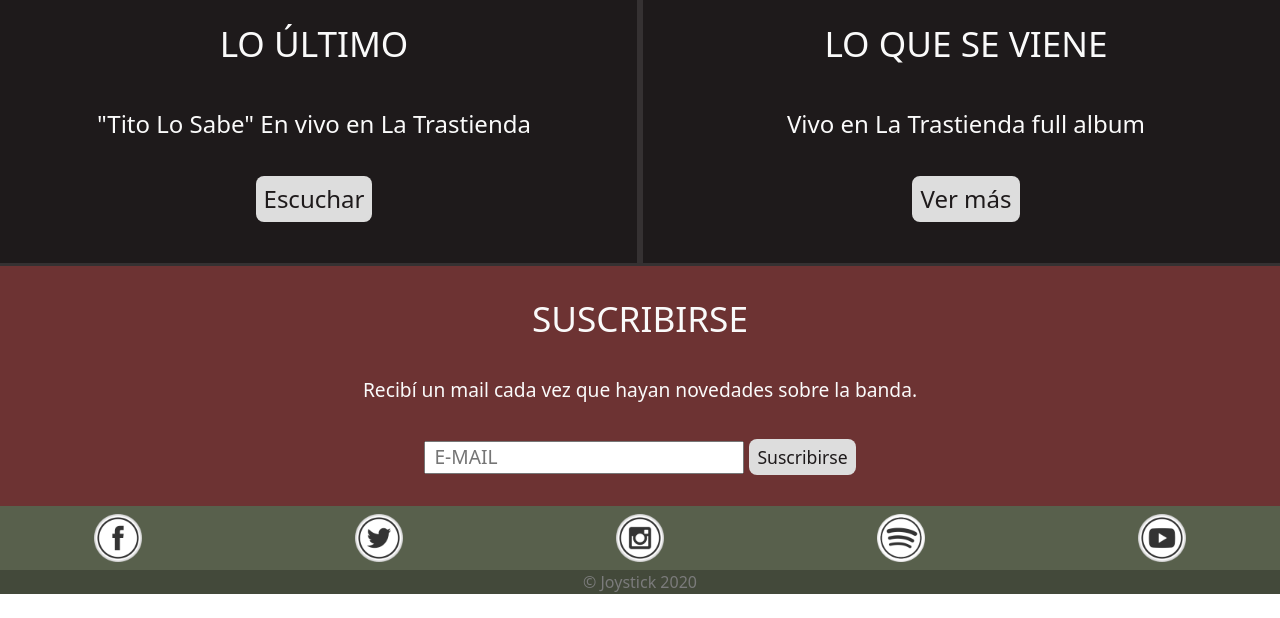
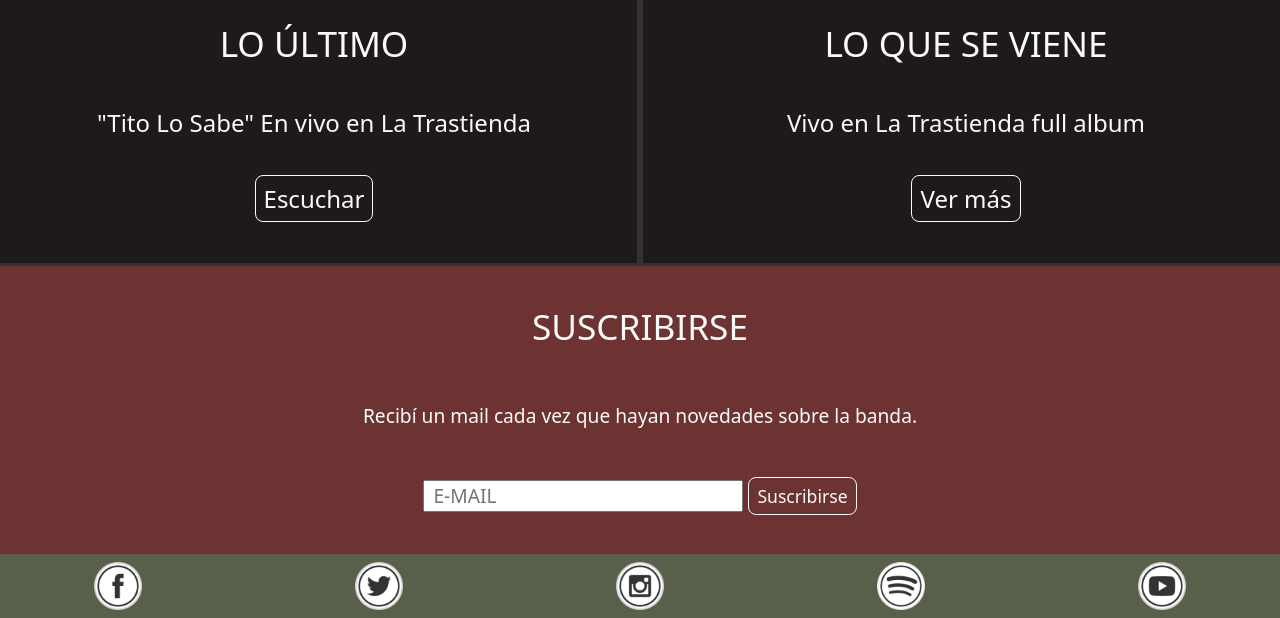
Before and after one commit to SebastianRamos02/Joystick, a website: page index.html in a window 1280 px wide. Shown: the part 822-1440 px from the top of the page. Before the commit the page ends 1416 px from the top, so only its background shows below. Drawn offline with nearby package versions, Linux system fonts and the light colour scheme.

Commit message:
cambio estetico botones, pagina contacto, y dropdown-menu

```diff
--- a/index.html
+++ b/index.html
@@ -125,7 +125,7 @@
                     <h2>SUSCRIBIRSE</h2>
                     <p>Recibí un mail cada vez que hayan novedades sobre la banda.</p>
                     <form method="POST" action="">
-                        <div class="formSuscribirse buttonIn">
+                        <div class="formSuscribirse">
                             <input type="email" name="email" id="name" required placeholder="E-MAIL">
                             <button type="submit">Suscribirse</button>
                         </div>
@@ -187,9 +187,6 @@
                     </li>
                 </ul>
             </div>
-            <div class="row copyright">
-                <p>© Joystick 2020</p>
-            </div>
         </div>
     </footer>
 
--- a/scss/sub/_componentes.scss
+++ b/scss/sub/_componentes.scss
@@ -33,9 +33,10 @@
             }
         }
         .dropdown-menu {
-            background-color: nth($colores, 1);
+            background-color: nth($colores, 2);
             width: 10%;
             .dropdown-item {
+                color: nth($colores, 1);
                 &:active {
                     background-color: nth($colores, 3);
                     color: nth($colores, 1)
@@ -71,11 +72,6 @@
         width: 2.5rem;
     }
 }
-.copyright {
-    color: darken(nth($colores, 1), 50%);
-    text-align: center;
-    background-color: darken(nth($colores, 3), 8%);
-}
 
 // Boton "scroll to top"
 #myBtn {
--- a/scss/sub/_contacto.scss
+++ b/scss/sub/_contacto.scss
@@ -16,18 +16,22 @@
         width: 50vw;
         input {
             padding: 0 0.5rem;
-            background-color: #ddd;
+            // background-color: #ddd;
+            background-color: lighten(nth($colores, 2), 5%);
+            // background:none;
+            color: #ddd;
         }
     }
     .textMsg {
         display: flex;
         flex-direction: column;
         textarea {
-            background-color: #ddd;
+            background-color: lighten(nth($colores, 2), 50%);
+            color: #ddd;
             height: 10rem;
             width: 55vw;
             padding: 0.5rem;
-                background-image: url(../images/correo3.png);
+                background-image: url(../images/correo2.jpg);
                 background-position: center;
                 background-size: cover;
         }
@@ -56,8 +60,9 @@
     }
     .contactoBotones {
         button {
-            // margin: 1rem;
             @include miBoton (1.5rem);
+            color: nth($colores, 1);
+            background: none;
         }
     }
 }
--- a/scss/sub/_index.scss
+++ b/scss/sub/_index.scss
@@ -36,7 +36,7 @@
     display: flex;
     flex-direction: column;
     justify-content: space-around;
-    height: 15rem;
+    height: 18rem;
     h2 {
         font-size: 2.2rem;
     }
@@ -46,9 +46,12 @@
     }
     button {
         @include miBoton(1.1rem);
-        border: none;
-        outline: none;
-        margin-top: 0.3rem;
+        color: nth($colores, 1);
+        background: none;
+        margin-top: 1.2rem;
+        @include media ($lg) {
+            margin-top: 0;
+        }
     }
 }
 
--- a/scss/sub/_mixin.scss
+++ b/scss/sub/_mixin.scss
@@ -4,10 +4,12 @@
     padding: 0.3rem 0.5rem;
     text-decoration: none;
     align-self: center;
-    background-color: #ddd;
-    color: nth($colores, 2);
+    background-color: none;
+    border: solid 0.1rem nth($colores, 1);
+    color: nth($colores, 1);
     &:hover {
-        background-color: darken(nth($colores, 1), 30%);
+        background-color: nth($colores, 1);
+        color: nth($colores, 2);
     }
 }
 
```
Also changed, not shown: css/style.css, images/correo2.jpg (added), images/correo2.png (deleted), images/correo3.png (deleted).
